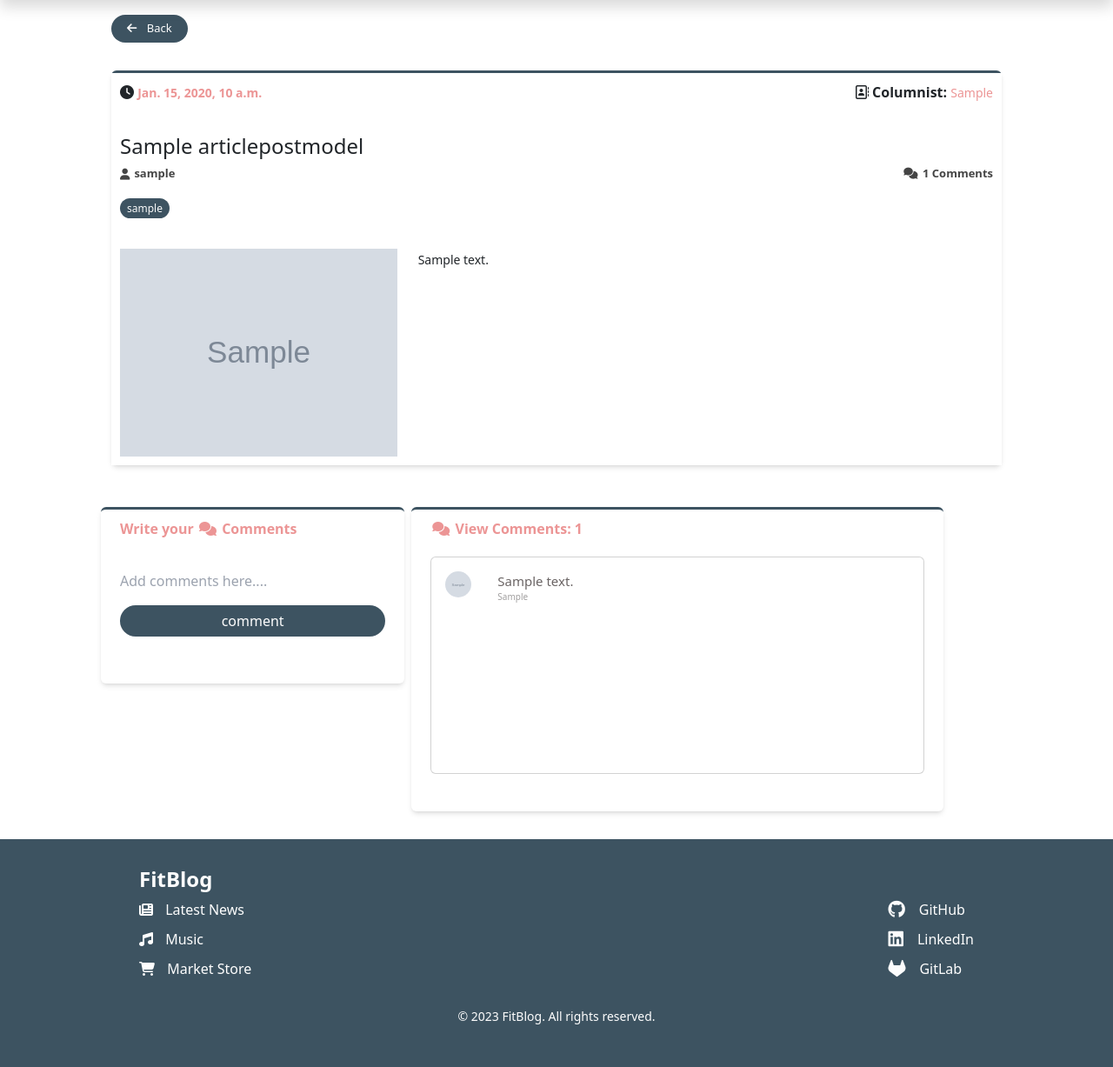
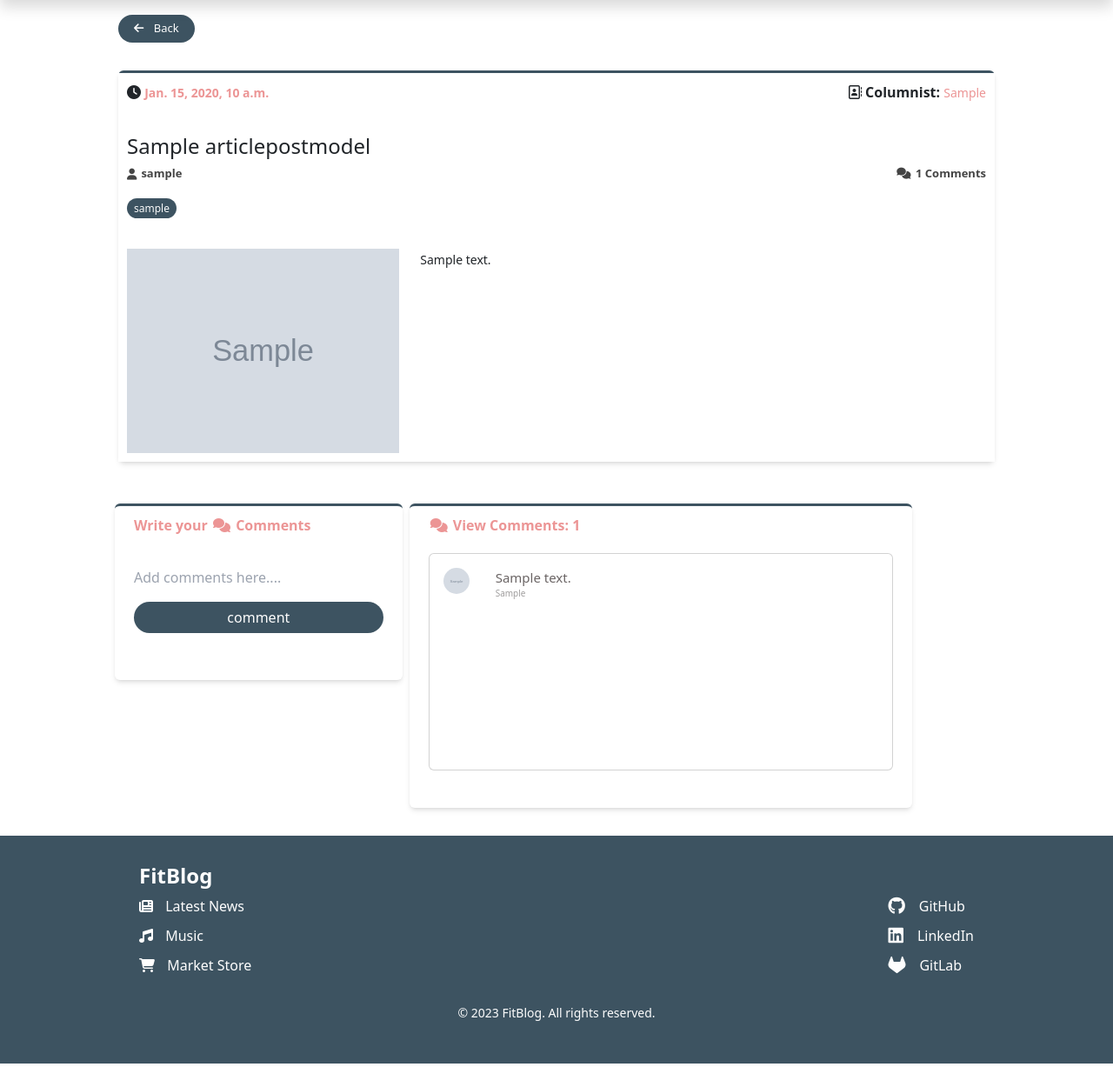
Before and after one commit to DoTMInDs/FitBlog, a Django app: page /post_detail/1/ in a window 1280 px wide. Shown: the part 53-1280 px from the top of the page at 87% size. Run offline with Django 5.2, Linux system fonts and the light colour scheme; a user stored in the database is signed in; tables that the repository leaves empty hold one stand-in row (values such as "Sample post"); grey boxes marked "Sample" are stand-in pictures; some libraries are stand-ins or nearby versions.

Commit message:
updated detail-page

```diff
--- a/mysite/blog/static/css/style.css
+++ b/mysite/blog/static/css/style.css
@@ -1105,4 +1105,7 @@ BUSINESS-SECTION
     .mobile-song-modal{
         padding: 4rem 0rem;
     }
+    .Page{
+        display: none;
+    }
 }
--- a/mysite/blog/templates/blog/post_detail.html
+++ b/mysite/blog/templates/blog/post_detail.html
@@ -5,10 +5,10 @@
 {% block content %}
     {% include "partials/nav.html" %}
 
-    <div class="w-full flex justify-between h-full __post_details_media_wrapper">
-        <div class="  __post_details_media_container">
+    <div class="px-[0px] md:px-0  w-[100%] md:w-[80%] m-auto mobile-padding mobile-profile-modal">
+        <div class="  w-[100%] px-[0.5rem] ">
             <div class="__post_detail_container">
-                <button onclick="goBack()" class="mb-[2rem] rounded-full py-[6px] px-[18px] text-[#fefefefe] bg-[#3D5361] text-[13px]">
+                <button onclick="goBack()" class="mobile-back-btn mb-[2rem] rounded-full py-[6px] px-[18px] text-[#fefefefe] bg-[#3D5361] text-[13px]">
                     <i class="fa-solid fa-arrow-left mr-[0.5rem]"></i>
                     Back
                 </button>
@@ -53,7 +53,7 @@
                         </div>
                     </div>
                 </div>
-               <div class="row gap-2 __post_detail_wrapper">
+               <div class="row gap-2   w-[100%] px-[0.5rem]  ">
                     <div class="col-md-4 shadow-md h-[100%] rounded border-t-[3px] border-[#3D5361]">
                         <div class="">
                             <div class=" bg-[#fff] p-[10px] relative h-[200px]  w-[100%] transition-all overflow-hidden">
--- a/mysite/blog/templates/blog/postmodel_detail.html
+++ b/mysite/blog/templates/blog/postmodel_detail.html
@@ -4,9 +4,9 @@
 {% block title %}{{post_mod.title}}{% endblock  %}
 {% block content %}
     {% include "partials/nav.html" %}
-    <div class=" flex justify-between h-full __post_details_media_wrapper">
-       <div class="  __post_details_media_container">
-           <button onclick="goBack()" class="mb-[2rem] rounded-full py-[6px] px-[18px] text-[#fefefefe] bg-[#3D5361] text-[13px]">
+    <div class=" flex justify-between h-full px-[0.5rem] md:px-0  w-[100%] md:w-[80%] m-auto mobile-padding mobile-profile-modal">
+       <div class="   w-[100%] px-[0.5rem]">
+           <button onclick="goBack()" class="mobile-back-btn mb-[2rem] rounded-full py-[6px] px-[18px] text-[#fefefefe] bg-[#3D5361] text-[13px]">
                <i class="fa-solid fa-arrow-left mr-[0.5rem]"></i>
                Back
            </button>
```
